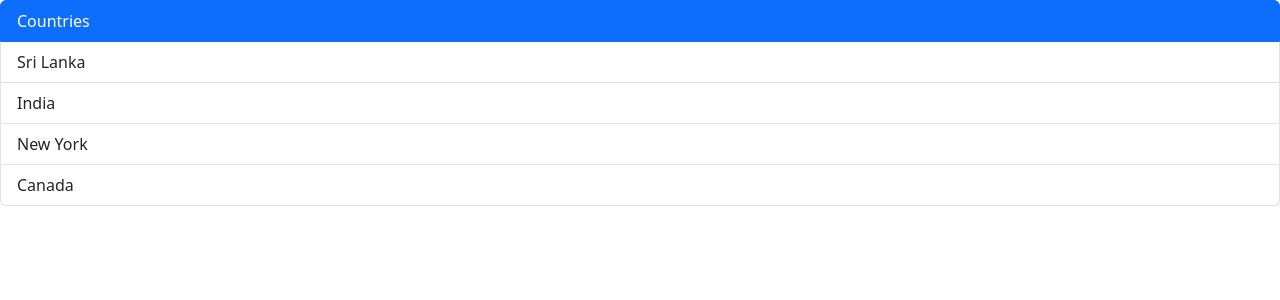
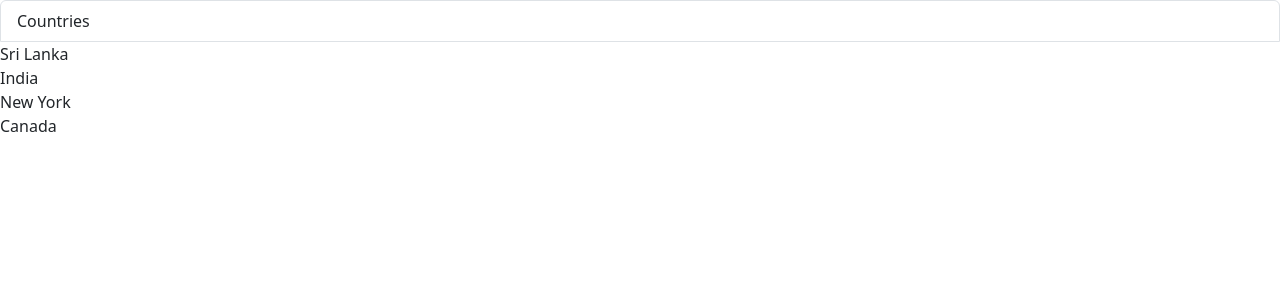
Before and after one commit to SasmithaHiram/React-Journey, a React (Vite) app: page / in a window 1280 px wide. Shown: the top 300 px of the page. Built offline with nearby package versions, Linux system fonts and the light colour scheme.

Commit message:
Use State

```diff
--- a/src/components/ListGroup.tsx
+++ b/src/components/ListGroup.tsx
@@ -1,20 +1,29 @@
-import type { MouseEvent } from "react";
+import { useState } from "react";
 
 function ListGroup() {
   let items = ["Sri Lanka", "India", "New York", "Canada"];
 
-  // Event Handler
-  const handleClick = (event: MouseEvent) => console.log(event);
+  const [selectedIndex, setselectedIndex] = useState(-1);
 
   return (
     <>
       <ul className="list-group">
-        <li className="list-group-item active" aria-current="true">
+        <li className="list-group-item" aria-current="true">
           Countries
         </li>
         {items.length === 0 && <p>Not Found</p>}
         {items.map((item, index) => (
-          <li className="list-group-item" key={item} onClick={handleClick}>
+          <li
+            className={
+              selectedIndex === index
+                ? "list-group-item active"
+                : 'list-group-item"'
+            }
+            key={item}
+            onClick={() => {
+              setselectedIndex(index);
+            }}
+          >
             {item}
           </li>
         ))}
```
